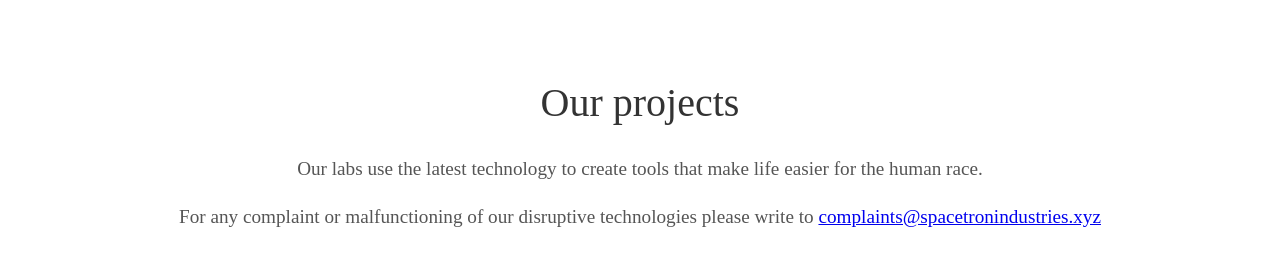
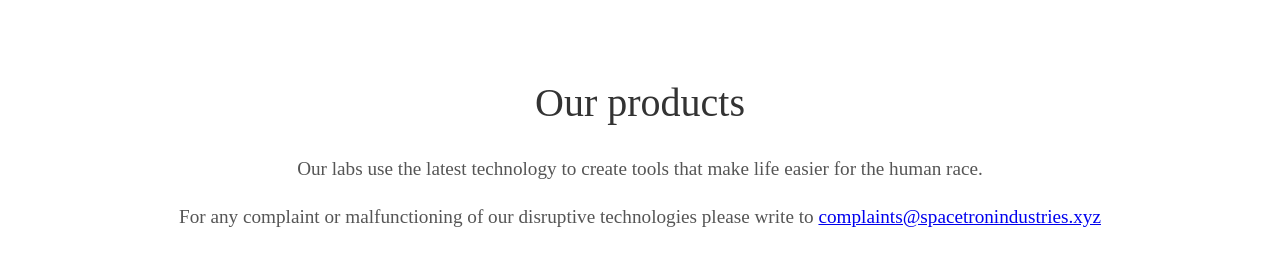
Before and after one commit to TwoBeautifulGeeks/spacetron, a Jekyll site: the page built from index.html, in a window 1280 px wide. Shown: the part 902-1179 px from the top of the page. Built offline with Jekyll 4.4.1, drawn with Linux system fonts in a browser that asks for light colours; some web fonts are replaced.

Commit message:
Updated project in product

```diff
--- a/_includes/about.html
+++ b/_includes/about.html
@@ -1,5 +1,5 @@
 <div class="user-details">
-  <h1>Our projects</h1>
+  <h1>Our products</h1>
   <p>
     Our labs use the latest technology to create tools that make life easier for the human race.
   </p>
```
